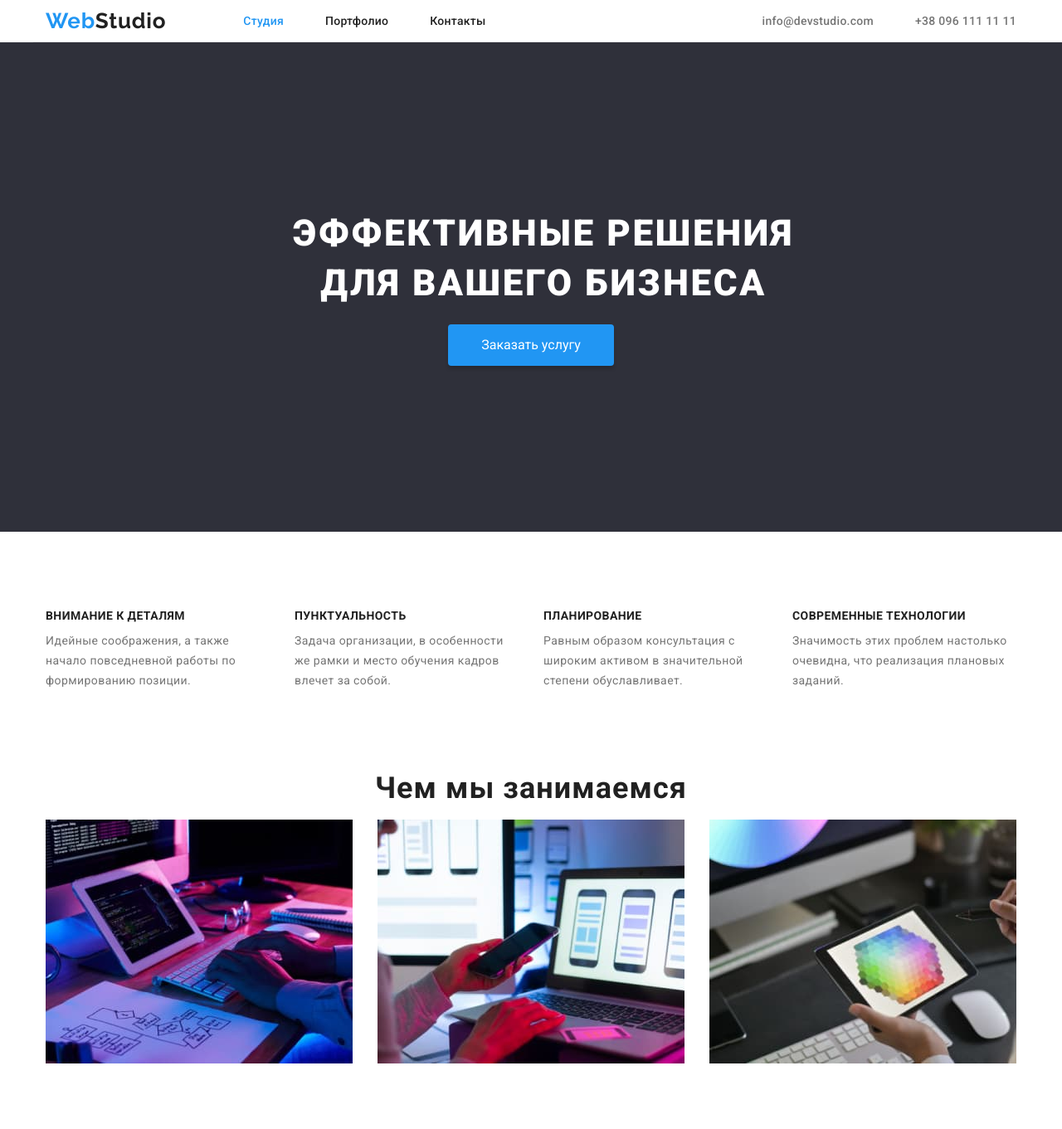
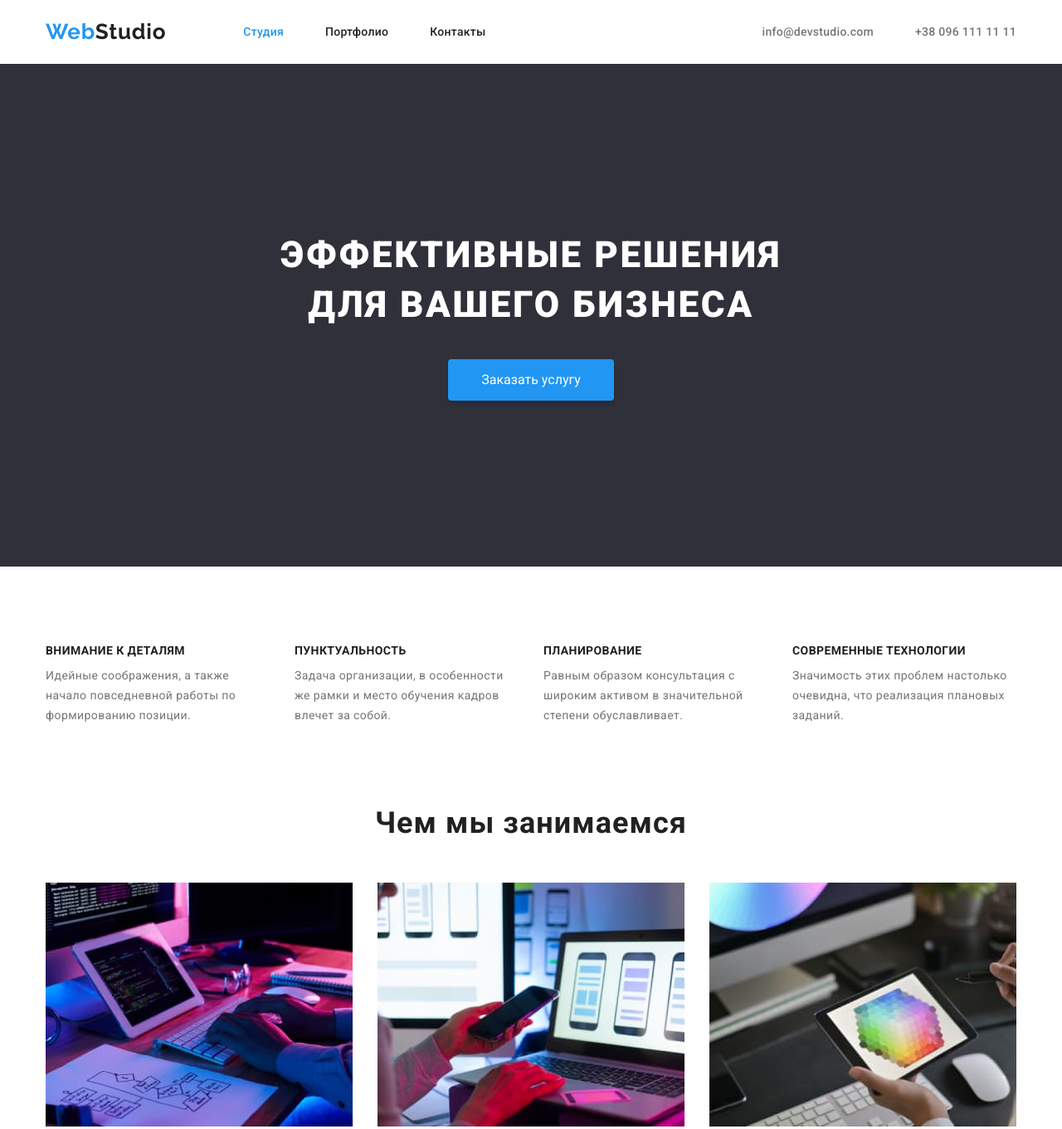
Before and after one commit to Gitforcommit/goit-markup-hw-03, a plain HTML site: page index.html in a window 1280 px wide. Shown: the top 1361 px of the page at 83% size. Drawn offline with nearby package versions, Linux system fonts and the light colour scheme.

Commit message:
some fixes

```diff
--- a/css/styles.css
+++ b/css/styles.css
@@ -25,6 +25,14 @@ h3 {
 }
 
 /* Header */
+.sections {
+  margin-bottom: 94px
+}
+
+
+.main-nav {
+  margin-left: 93px;
+}
 .container {
   width: 1200px;
   padding-left: 15px;
@@ -38,7 +46,6 @@ h3 {
 .header-content {
   display: flex;
   align-items: center;
-  border-bottom: 1px solid #ECECEC;
 }
 
 .site-nav > .links {
@@ -49,13 +56,17 @@ h3 {
   margin-right: 0;
 }
 
+.link {
+display: block;
+padding: 32px 0px 32px 0px;
+}
 
 }
 .header-background {
   color: #ffffff;
-  /* border: solid tomato 3px; */
   margin-left: auto;
   margin-right: auto;
+  border-bottom: 1px solid #ECECEC;
 }
 
 .text-decor {
@@ -87,7 +98,18 @@ h3 {
 /* hero */
 /* hero */
 
-.hero-text {
+
+.hero-section {
+  background-color: #2f303a;
+  max-width: 1600px;
+  margin-right: auto;
+  margin-left: auto;
+  padding-top: 200px;
+  padding-bottom: 200px;
+  text-align: center;
+}
+.hero-title {
+  margin-top: 0px;
   font-weight: 900;
   font-size: 44px;
   line-height: 1.36;
@@ -96,22 +118,6 @@ h3 {
   line-height: 60px;
   text-align: center;
   color: #ffffff;
-  padding-top: 200px;
-}
-
-.hero-section {
-  background-color: #2f303a;
-  margin-bottom: 0;
-  /* outline: solid 2px tomato; */
-  text-align: center;
-  margin-bottom: 94px;
-  max-width: 1600px;
-  margin-right: auto;
-  margin-left: auto;
-}
-.hero-title {
-  margin-top: 0px;t
-  text-align: center;
 }
 
 .hero-container {
@@ -120,15 +126,13 @@ h3 {
   padding-right: 15px;
   margin-left: auto;
   margin-right: auto;
-  text-align: center;
 }
-.about-container {
-  margin-bottom: 94px;
-    /* background-color: pink; */
-}
+
 
 .about-list {
   display: flex;
+  margin-top: 0;
+  margin-bottom: 0;
 }
 
 .box {
@@ -172,22 +176,26 @@ margin-right: auto;
   line-height: 1.16;
   text-align: center;
   letter-spacing: 0.03em;
-  display: flex;
-  justify-content: center;
+  margin-bottom: 50px;
 }
 
-.our-work {
+/* .our-work {
   display: flex;
   flex-wrap: wrap;
   justify-content: center;
   margin-bottom: 94px;
-    /* background-color: pink; */
-}
+} */
 
 
 .projects-list {
   display: flex;
-  justify-content: center
+  justify-content: center;
+  margin-top: 0px;
+  margin-bottom: 0px;
+}
+
+.project-img {
+  display: block;
 }
 
 .projects-pic {
@@ -274,7 +282,8 @@ margin-left: 0;
 .site-nav {
   display: flex;
   list-style: none;
-  margin-left: 93px;
+  margin-top: 0;
+  margin-bottom: 0;
 }
 
 .site-nav .link {
@@ -302,9 +311,15 @@ margin-left: 0;
   list-style: none;
   display: flex;
   margin-left: auto;
+  margin-top: 0px;
+  margin-bottom: 0px;
 }
 .contacts-nav .links + .links {
   margin-left: 50px;
+}
+
+.links:nth-child(3){
+  margin-right: 0;
 }
 
 .link-contacts {
@@ -336,7 +351,6 @@ margin-left: 0;
   text-align: center;
   width: 200px;
   height: 50px;
-  margin-bottom: 200px;
   border-style: none;
 }
 
--- a/index.html
+++ b/index.html
@@ -23,7 +23,7 @@
       <a href="./index.html" class="logo-link">
         <span class="logo-part">Web</span><span class="logo">Studio</span>
       </a>
-      <nav>
+      <nav class="main-nav">
         <ul class="site-nav">
           <li class="links"><a href="./index.html" class="link current">Студия</a></li>
           <li class="links"><a href="./portfolio.html" class="link">Портфолио</a></li>
@@ -39,17 +39,17 @@
       </div>
     </header>
     <main>
-      <section class="hero-section ">
+      <section class="hero-section sections">
           <div class="hero-container">
           <h1 class="hero-title">
-            <div class="hero-text container">Эффективные решения<br> для вашего бизнеса</div>
+            Эффективные решения<br> для вашего бизнеса
           </h1>
           <button type="button" class="button cursor">
             <div class="button-text">Заказать услугу</div>
           </button>
         </section>
       </div>
-      <section>
+      <section class="sections">
         <div class="about-container container">
         <ul class="about-list">
           <li class="box">
@@ -79,22 +79,24 @@
         </ul>
         </div>
       </section>
-      <section>
-        <div class="our-work container">
+      <section class="sections">
+        <div class="container">
         <h2 class="our-projects">Чем мы занимаемся</h2>
         <ul class="projects-list">
           <li class="projects-pic">
-            <img width="370" src="./images/sectionaboutus1.jpg" alt="работник набирает код" />
+            <img width="370" src="./images/sectionaboutus1.jpg" alt="работник набирает код"
+            class="project-img" />
           </li>
           <li class="projects-pic">
             <img
               width="370"
               src="./images/sectionaboutus2.jpg"
               alt="работник занимается разработкой приложения"
+              class="project-img"
             />
           </li>
           <li class="projects-pic">
-            <img width="370" src="./images/sectionaboutus3.jpg" alt="работник подбирает цвет" />
+            <img width="370" src="./images/sectionaboutus3.jpg" alt="работник подбирает цвет" class="project-img" />
           </li>
         </ul>
         </div>
```
Also changed, not shown: portfolio.html (+1 -2 lines).
